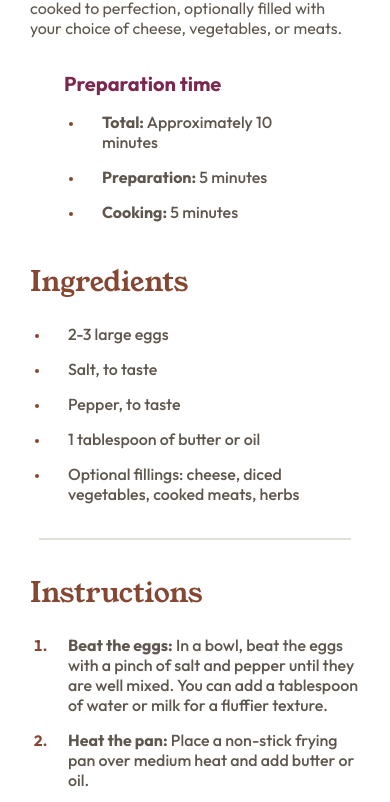
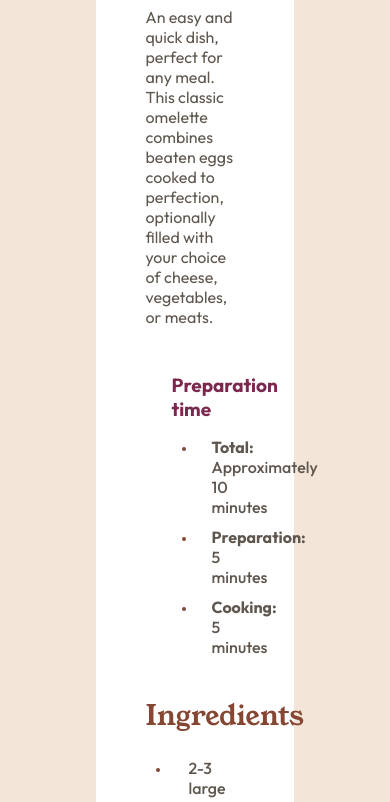
Before and after one commit to HAGRGHARIB/recipe-page-main, a plain HTML site: page index.html in a window 390 px wide. Shown: the part 294-1096 px from the top of the page. Drawn offline with Linux system fonts and the light colour scheme.

Commit message:
Adjust spacing , fix responsive desktop

```diff
--- a/assets/css/style.css
+++ b/assets/css/style.css
@@ -31,11 +31,23 @@ body {
     min-height: 100vh;
     margin: 0;
     font-family: 'Young Serif', sans-serif;
+    background-color: var(--stone-100);
 }
 
 article {
+    background-color: var(--white);
+    width: 51%;
+    margin: auto;
+    padding: 20px;
+    border-radius: 10px;
     display: flex;
     flex-direction: column;
+}
+
+@media(max-width:376px) {
+    article {
+        width: 100%;
+    }
 }
 
 .recipe__header,
@@ -43,25 +55,32 @@ article {
     padding-inline: 30px;
 }
 
+.recipe__img {
+    border-radius: 5px;
+}
+
 .recipe__header .recipe__title {
     font-weight: 400;
     color: var(--stone-900);
+    font-size: 35px;
 }
 
 .recipe__header .recipe__description {
     color: var(--stone-600);
     font-family: 'Outfit';
     font-weight: 400;
+    margin-block-end: 30px;
 }
 
 .recipe__preparation {
     font-family: 'Outfit';
-    padding-inline-start: 4rem;
+    padding-inline-start: 3.5rem;
 }
 
 .recipe__preparation .recipe__heading {
     color: var(--rose-800);
-    font-size: 20px;
+    font-size: 19px;
+    font-weight: 700;
 }
 
 .recipe__preparation .recipe__list,
@@ -69,7 +88,7 @@ article {
 .recipe__instructions .recipe__steps {
     color: var(--stone-600);
     list-style-position: outside;
-    padding-inline: 20px 30px;
+    padding-inline: 25px 30px;
 }
 
 .recipe__ingredients .recipe__list,
@@ -80,7 +99,11 @@ article {
     font-weight: 500;
 }
 
-.recipe__preparation .recipe__list .recipe__list-item,
+.recipe__preparation .recipe__list .recipe__list-item {
+    padding-inline-start: 15px;
+    margin-block-end: 10px;
+}
+
 .recipe__ingredients .recipe__list .recipe__list-item,
 .recipe__instructions .recipe__steps .recipe__step {
     padding-inline-start: 18px;
@@ -102,11 +125,13 @@ article {
     font-weight: 500;
 }
 
-.recipe__ingredients,.recipe__instructions {
+.recipe__ingredients,
+.recipe__instructions {
     position: relative;
 }
 
-.recipe__ingredients::after ,.recipe__instructions::after {
+.recipe__ingredients::after,
+.recipe__instructions::after {
     content: '';
     width: 80%;
     height: 2px;
@@ -116,7 +141,8 @@ article {
     left: 10%;
 }
 
-.recipe__instructions,.recipe__nutrition {
+.recipe__instructions,
+.recipe__nutrition {
     margin-top: 30px;
 }
 
@@ -125,31 +151,33 @@ article {
     font-weight: 500;
 }
 
-.recipe__instructions .recipe__steps{
+.recipe__instructions .recipe__steps {
     padding-inline-end: 0;
 }
 
-.recipe__instructions .recipe__steps .recipe__step:not(strong){
+.recipe__instructions .recipe__steps .recipe__step:not(strong) {
     margin-block-end: 15px;
     font-size: 16px;
+    font-weight: 300;
 }
 
-.recipe__instructions .recipe__steps .recipe__step::marker{
+.recipe__instructions .recipe__steps .recipe__step::marker {
     font-weight: 700;
     font-size: 15px;
 }
 
-.recipe__nutrition{
-        font-family: 'Outfit', sans-serif;
+.recipe__nutrition {
+    font-family: 'Outfit', sans-serif;
 }
 
-.recipe__nutrition .recipe__nutrition-description{
+.recipe__nutrition .recipe__nutrition-description {
     color: var(--stone-600);
     font-size: 17px;
     padding-inline-end: 5px;
     line-height: 2;
 }
-.recipe__nutrition .recipe__table{
+
+.recipe__nutrition .recipe__table {
     margin: auto;
     width: 95%;
     padding-inline-start: 10px;
@@ -157,19 +185,19 @@ article {
     margin-bottom: 30px;
 }
 
-.recipe__nutrition .recipe__table tr:not(:last-child){
+.recipe__nutrition .recipe__table tr:not(:last-child) {
     border-bottom: 1px solid var(--stone-150);
 
 }
 
-.recipe__nutrition .recipe__table th{
+.recipe__nutrition .recipe__table th {
     color: var(--stone-600);
-    font-weight: 400 ;
+    font-weight: 400;
     text-align: left;
     padding: 12px;
 }
 
-.recipe__nutrition .recipe__table td{
+.recipe__nutrition .recipe__table td {
     color: var(--brown-800);
     font-weight: 700;
     text-align: left;
--- a/index.html
+++ b/index.html
@@ -11,7 +11,6 @@
 </head>
 
 <body>
-  <main>
     <article class="recipe">
       <img src="./assets/images/image-omelette.jpeg" alt="Omelette Recipe" class="recipe__img">
       <header class="recipe__header">
@@ -88,7 +87,6 @@
         </table>
       </section>
     </article>
-  </main>
 
 </body>
 
```
